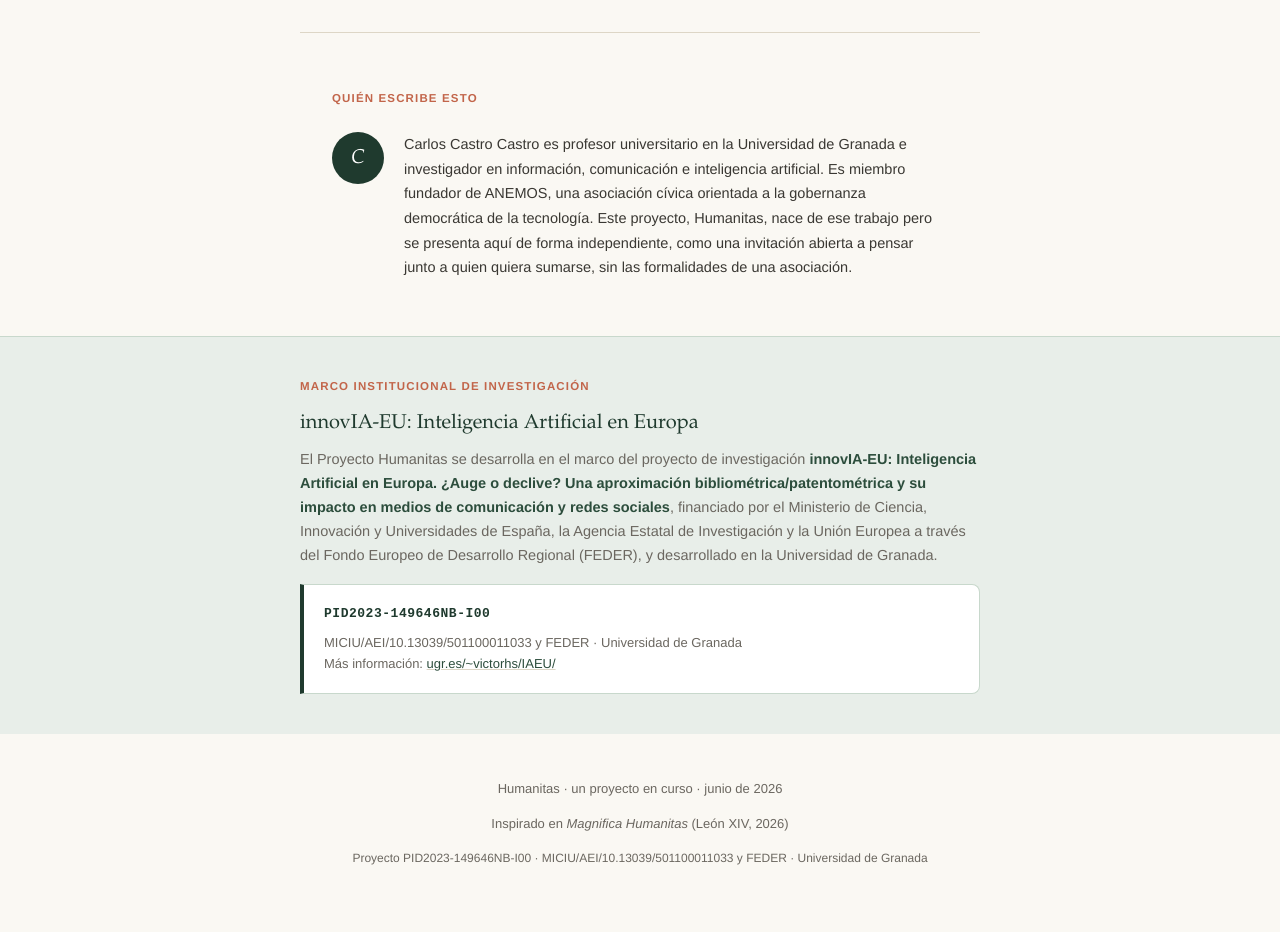
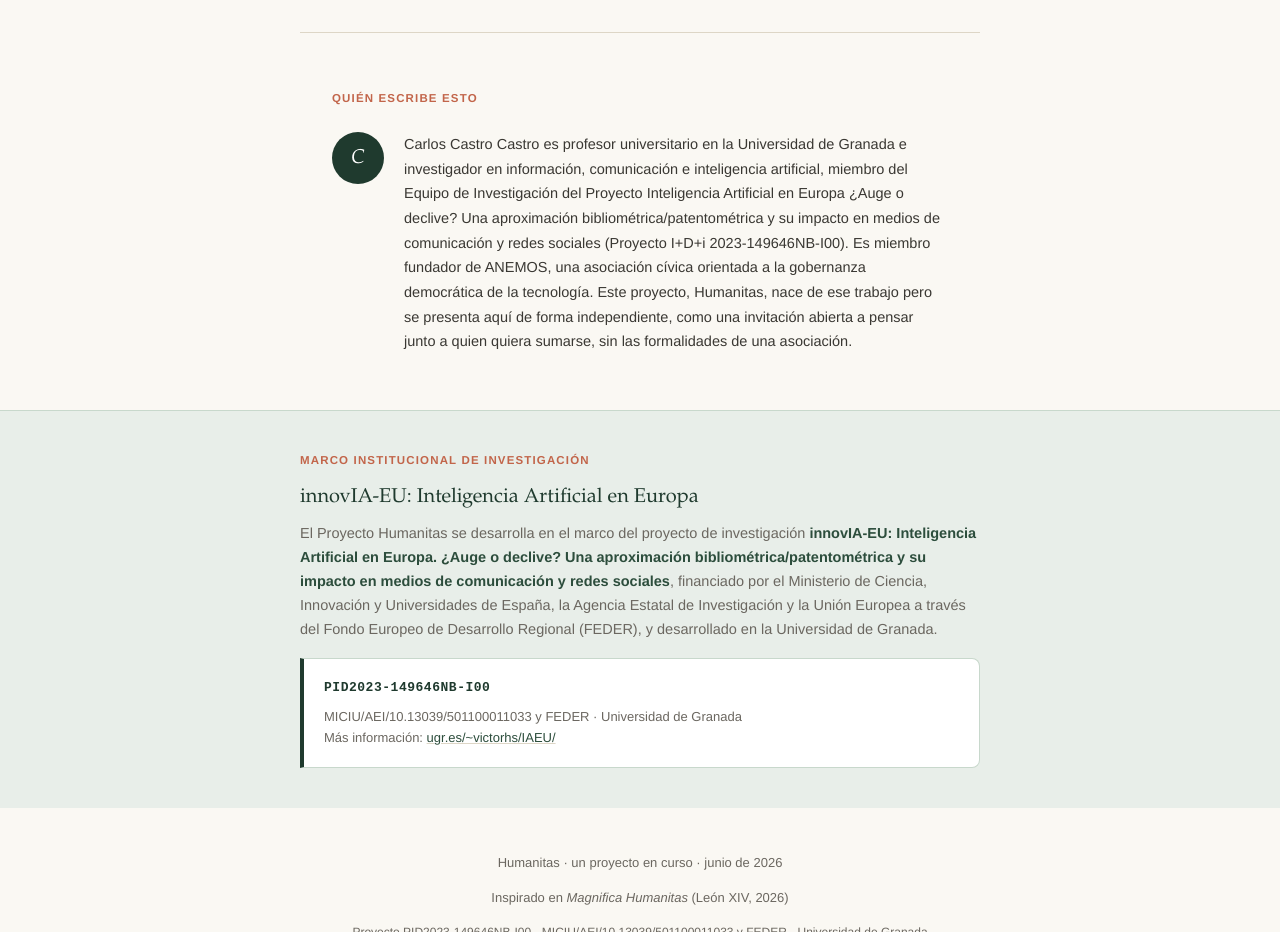
Before and after one commit to carlosgnulinex-code/proyecto-humanitas, a plain HTML site: page index.html in a window 1280 px wide. Shown: the part 7980-8912 px from the top of the page. Drawn offline with Linux system fonts and the light colour scheme.

Commit message:
Update index.html

```diff
--- a/index.html
+++ b/index.html
@@ -536,7 +536,7 @@ Si hay conflicto entre eficiencia y dignidad, prioriza la dignidad. Si hay confl
   <div class="sobre-box">
     <div class="sobre-inicial">C</div>
     <div class="sobre-text">
-      <p>Carlos Castro Castro es profesor universitario en la Universidad de Granada e investigador en información, comunicación e inteligencia artificial. Es miembro fundador de ANEMOS, una asociación cívica orientada a la gobernanza democrática de la tecnología. Este proyecto, Humanitas, nace de ese trabajo pero se presenta aquí de forma independiente, como una invitación abierta a pensar junto a quien quiera sumarse, sin las formalidades de una asociación.</p>
+      <p>Carlos Castro Castro es profesor universitario en la Universidad de Granada e investigador en información, comunicación e inteligencia artificial, miembro del Equipo de Investigación del Proyecto Inteligencia Artificial en Europa ¿Auge o declive? Una aproximación bibliométrica/patentométrica y su impacto en medios de comunicación y redes sociales (Proyecto I+D+i 2023-149646NB-I00). Es miembro fundador de ANEMOS, una asociación cívica orientada a la gobernanza democrática de la tecnología. Este proyecto, Humanitas, nace de ese trabajo pero se presenta aquí de forma independiente, como una invitación abierta a pensar junto a quien quiera sumarse, sin las formalidades de una asociación.</p>
     </div>
   </div>
 </section>
```
